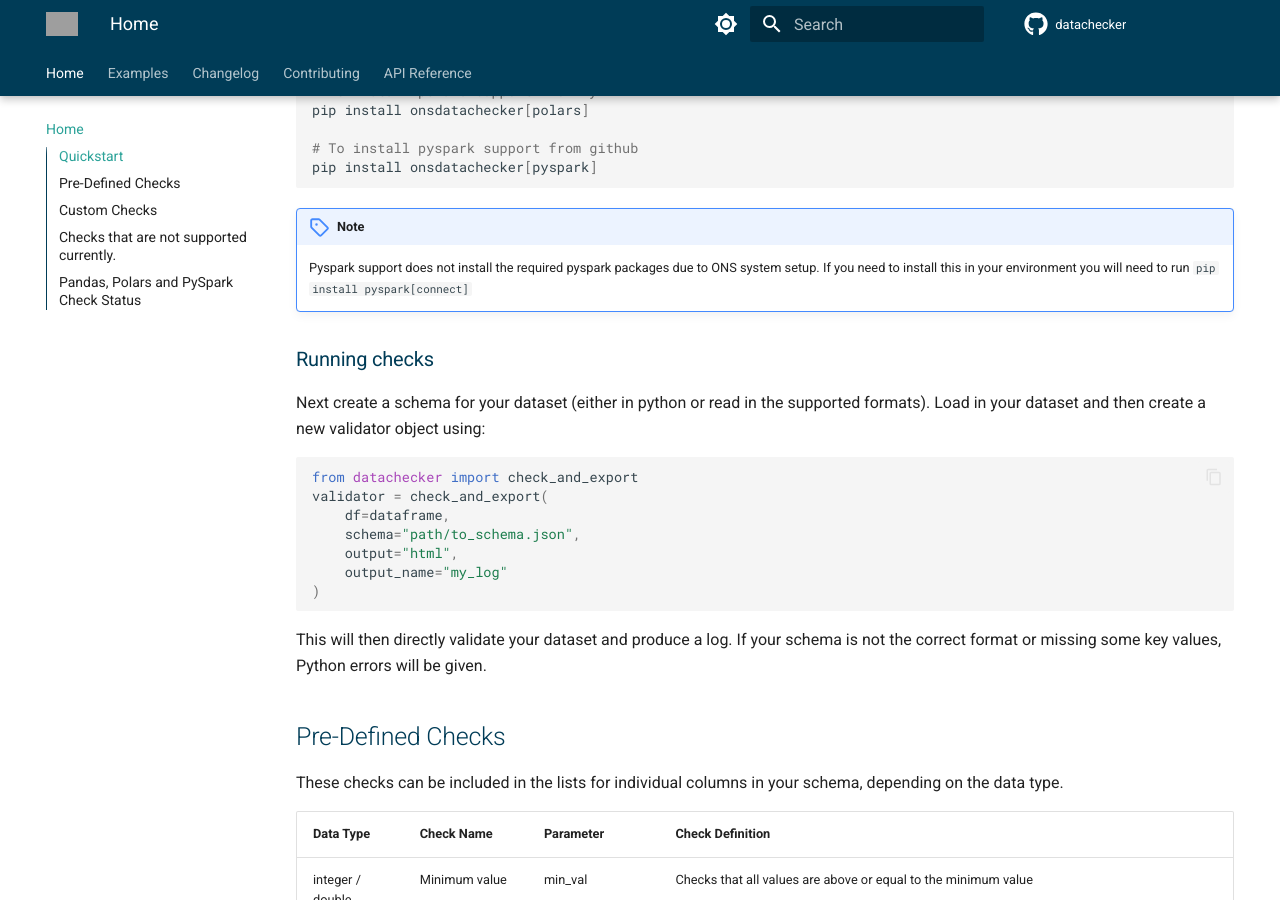
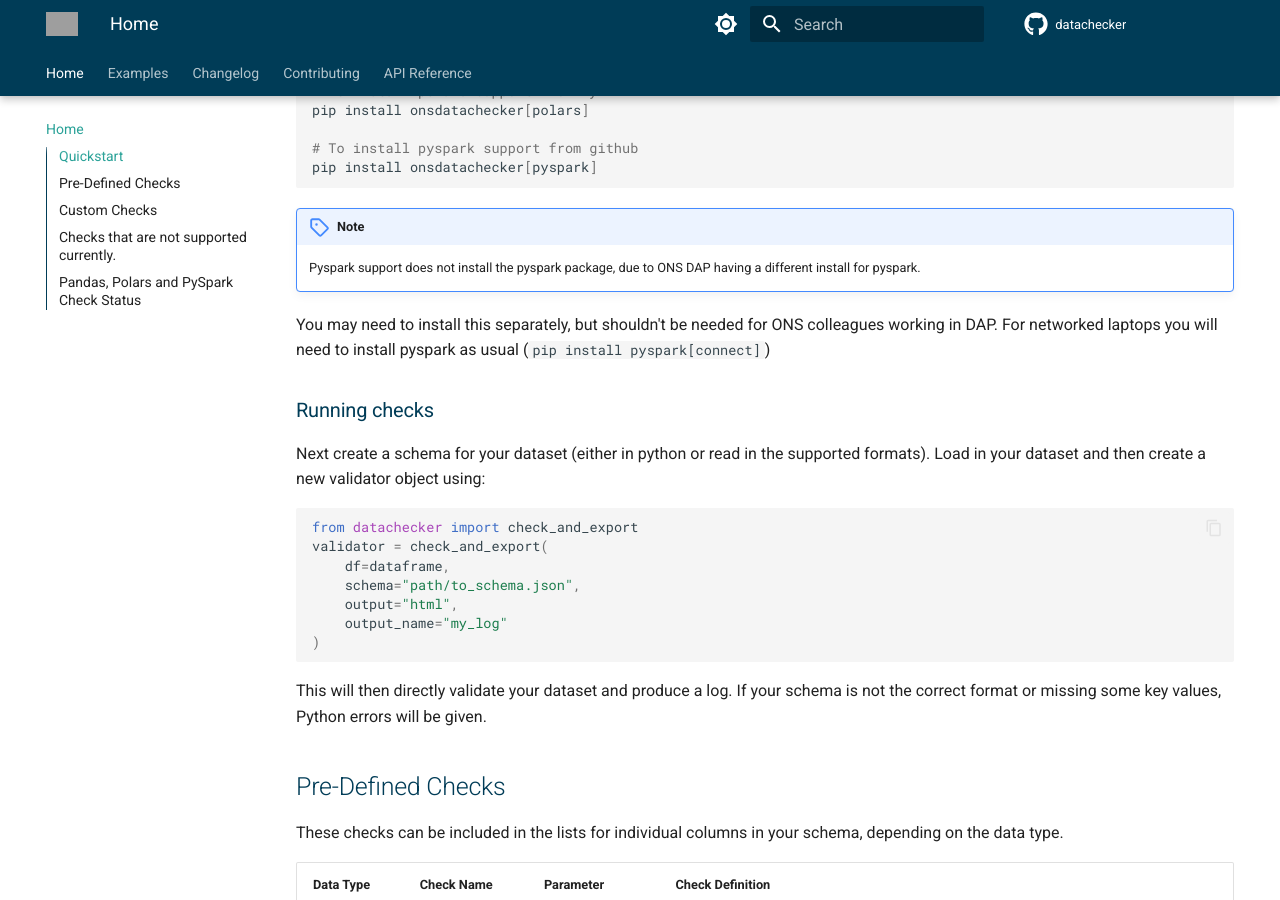
Before and after one commit to ONSdigital/datachecker, an MkDocs documentation site: the page built from docs/index.md, in a window 1280 px wide and 900 px high, scrolled down 497 px. Built offline with MkDocs 1.6.1 and Material for MkDocs 9.7.7, drawn with Linux system fonts in a browser that asks for light colours; comment, search, counter and statistics services are not loaded; grey boxes are pictures that could not be loaded.

Commit message:
clarify ons devices comment

````diff
--- a/docs/index.md
+++ b/docs/index.md
@@ -18,7 +18,9 @@ pip install onsdatachecker[polars]
 pip install onsdatachecker[pyspark]
 ```
 !!! note
-    Pyspark support does not install the required pyspark packages due to ONS system setup. If you need to install this in your environment you will need to run `pip install pyspark[connect]`
+    Pyspark support does not install the pyspark package, due to ONS DAP having a different install for pyspark.
+You may need to install this separately, but shouldn't be needed for ONS colleagues working in DAP.
+For networked laptops you will need to install pyspark as usual (`pip install pyspark[connect]`)
 
 ### Running checks
 
````
Also changed, not shown: README.md (+3 -2 lines).
